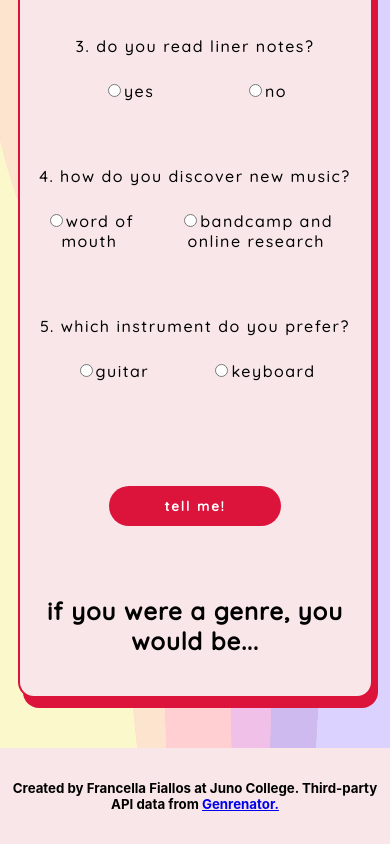
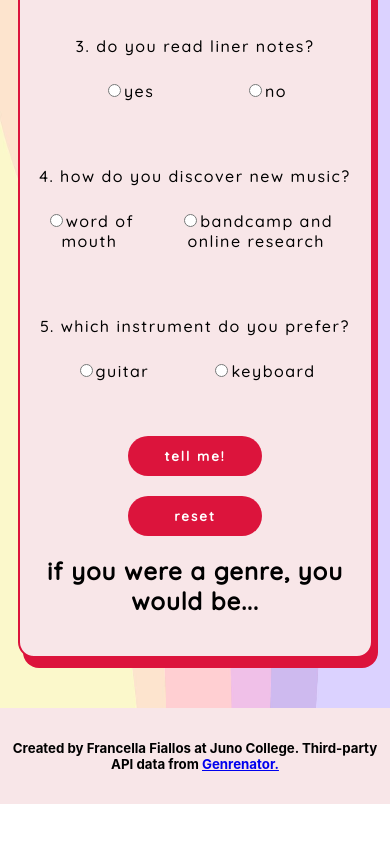
Before and after one commit to francellafiallos/francella-fiallos-project-3, a React (Create React App) app: page / in a window 390 px wide. Shown: the part 635-1479 px from the top of the page. After the commit the page ends 1439 px from the top, so only its background shows below. Built offline with nearby package versions, Linux system fonts and the light colour scheme; a web font is replaced by a local one.

Commit message:
added a reset button, some responsiveness work

```diff
--- a/src/App.css
+++ b/src/App.css
@@ -84,6 +84,14 @@ h4 {
   letter-spacing: 5px;
 }
 
+.button-container {
+  display: flex;
+  flex-direction: column;
+  width: 40%;
+  margin: 0 auto;
+  gap: 20px
+}
+
 button {
   padding-right: 55px;
   padding-left: 55px;
@@ -95,7 +103,6 @@ button {
   font-family: 'Quicksand', sans-serif;
   font-weight: bold;
   letter-spacing: 2px;
-  margin: 50px 0 50px 0;
   border: none;
   transition: .3s;
 }
@@ -130,6 +137,28 @@ h5 {
 
 /* media queries */
 
+@media (max-width: 600px) {
+  button {
+    width: 100%;
+    padding-left: 40px;
+    padding-right: 40px;
+  }
+}
+
+@media (max-width: 420px) {
+  button {
+    padding-left: 35px;
+    padding-right: 35px;
+  }
+}
+
+@media (max-width: 370px) {
+  button {
+    padding-left: 25px;
+    padding-right: 25px;
+  }
+}
+
 @media (max-width: 630px) {
   .form-and-header {
     max-width: 630px;
--- a/src/components/Form.js
+++ b/src/components/Form.js
@@ -132,6 +132,7 @@ const Form = () => {
                     <div className="button-container">
 
                         <button type="submit">tell me!</button>
+                        <button type="reset">reset</button>
 
                     </div>
 
```
